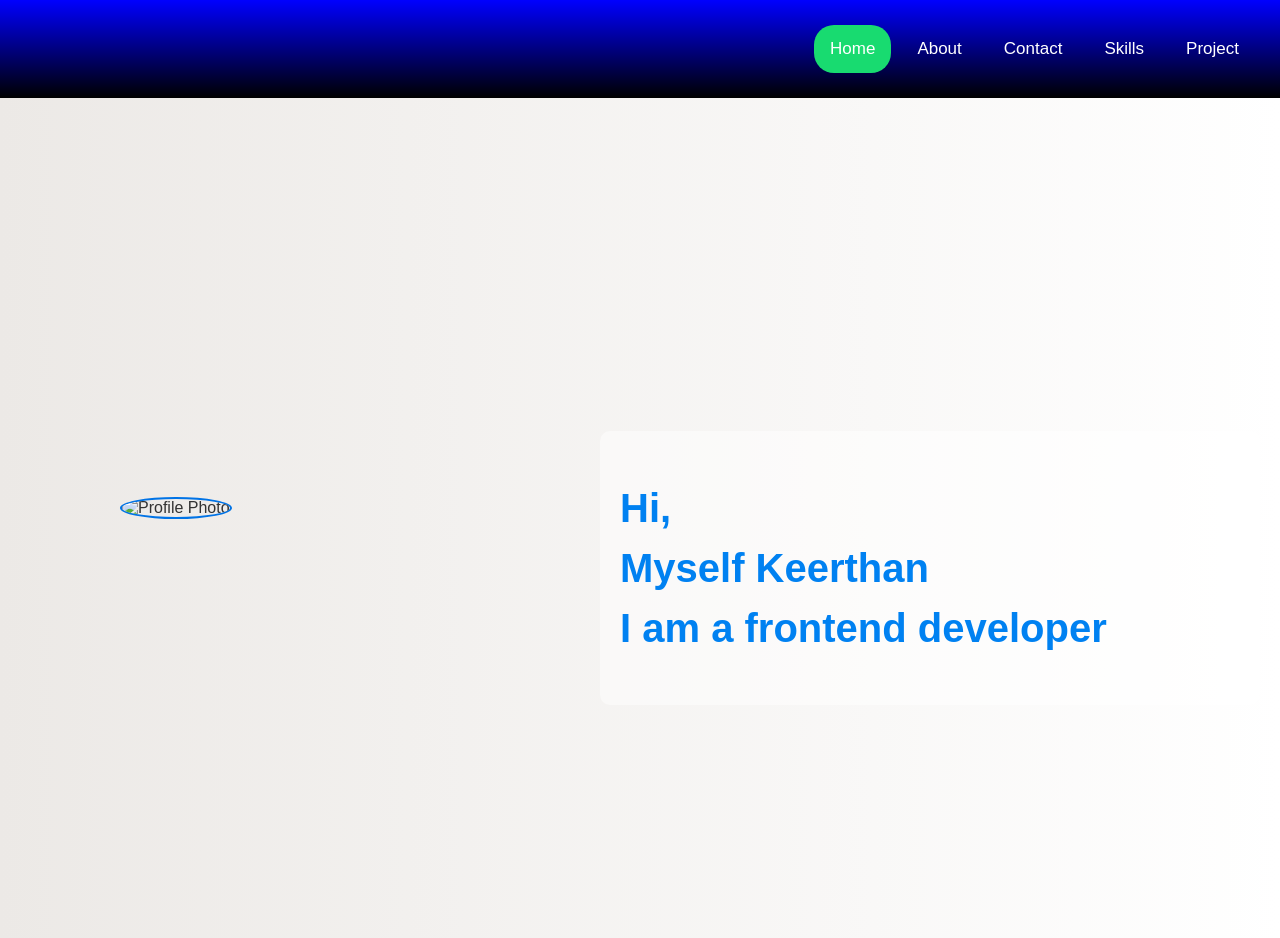
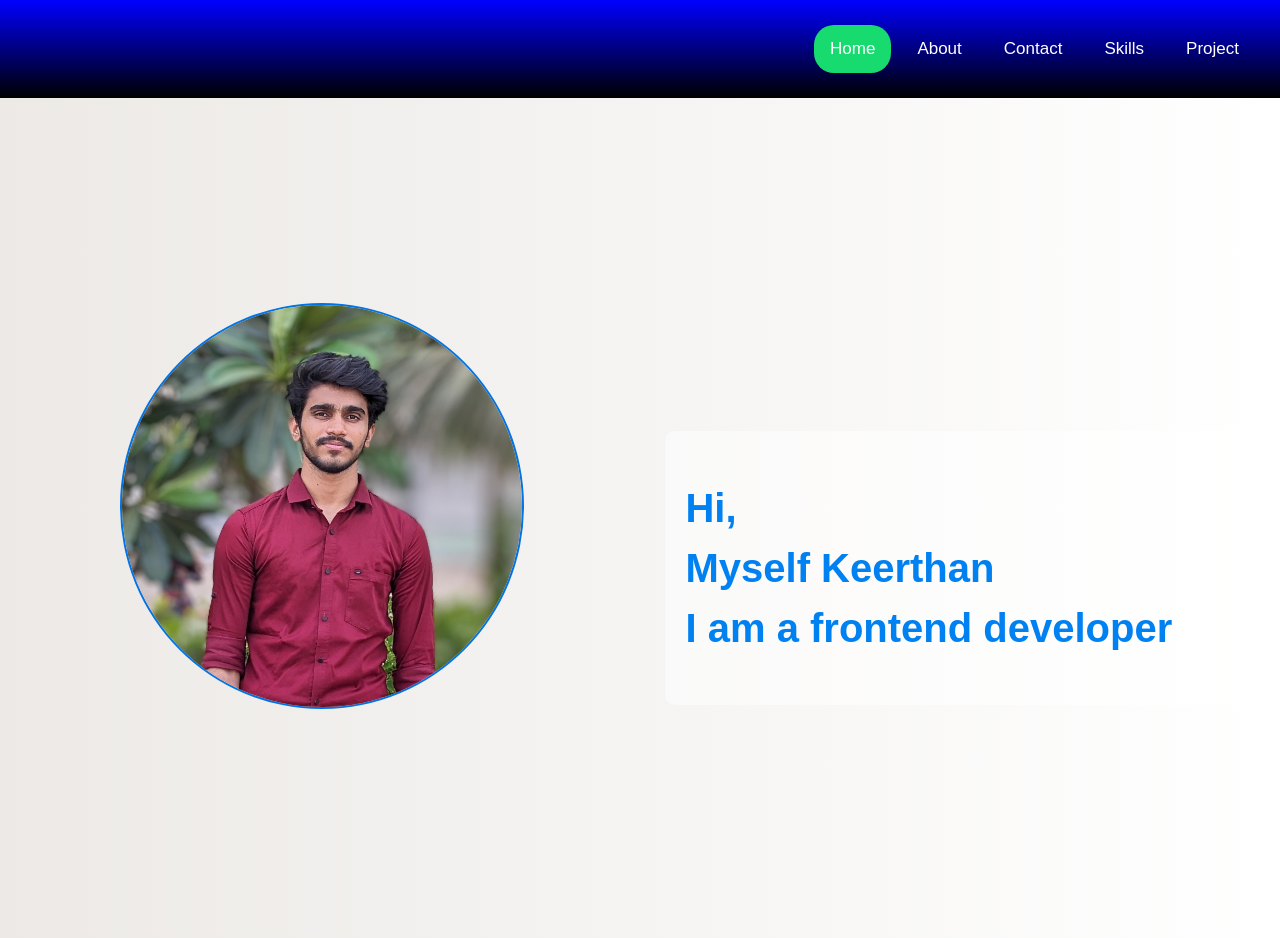
Before and after one commit to Odurukeerthan/My-portfolio, a plain HTML site: page index.html in a window 1280 px wide. Drawn offline with Linux system fonts and the light colour scheme; the site is published under a folder, as on GitHub Pages, so addresses that start at the root find nothing.

Commit message:
Update index.html

```diff
--- a/index.html
+++ b/index.html
@@ -20,7 +20,7 @@
       </div>
       <div class="home">
         <div class="profile-img">
-            <img src="/profile1.jpg" width="200" alt="Profile Photo">
+            <img src="profile1.jpg" width="200" alt="Profile Photo">
         </div>
         <div class="intro">
             <h1>Hi,<br>Myself Keerthan<br>I am a frontend developer</h1>
```
